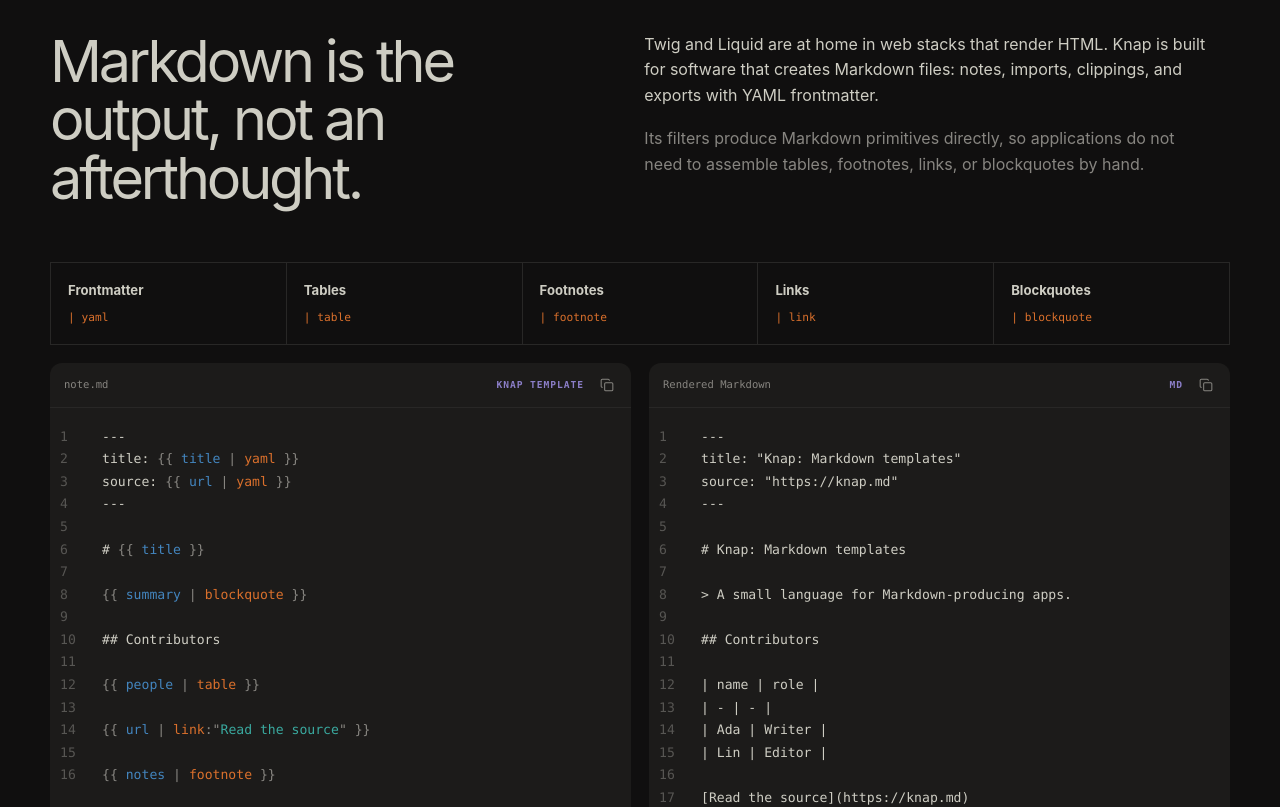
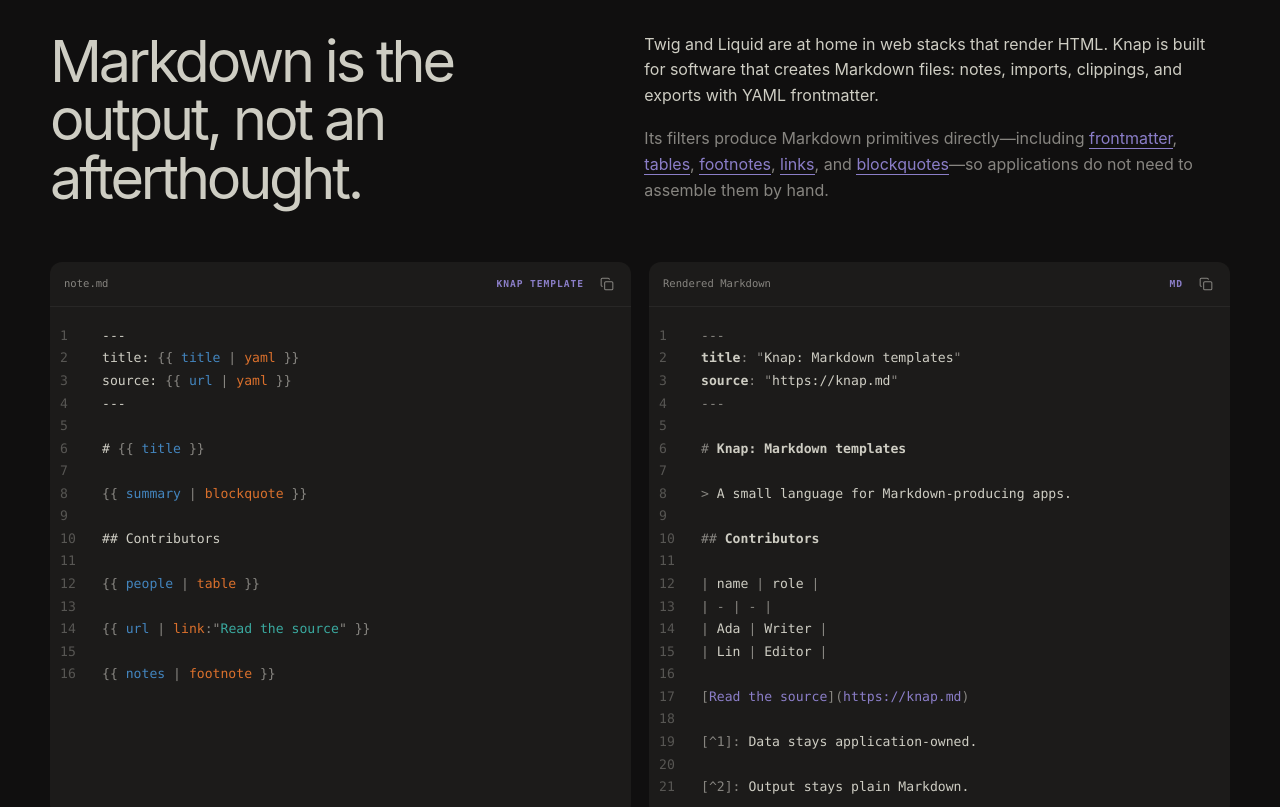
Before and after one commit to obsidianmd/knap, a Next.js app in the folder website/: page / in a window 1280 px wide. Shown: the part 920-1727 px from the top of the page. Built offline with nearby package versions, Linux system fonts and the light colour scheme.

Commit message:
Highlight rendered Markdown examples

```diff
--- a/website/app/_components/docs.tsx
+++ b/website/app/_components/docs.tsx
@@ -106,8 +106,61 @@
   return undefined;
 }
 
+function highlightMarkdownInline(text: string, keyPrefix: string) {
+  const parts = text.split(/(\[[^\]\n]+\]\([^)\n]+\)|\[\^[^\]\n]+\])/g).filter(Boolean);
+
+  return parts.map((part, index) => {
+    const link = part.match(/^\[([^\]]+)\]\(([^)]+)\)$/);
+    if (link) {
+      return (
+        <span key={`${keyPrefix}-${index}`}>
+          <span className="syn-punctuation">[</span>
+          <span className="syn-md-link">{link[1]}</span>
+          <span className="syn-punctuation">](</span>
+          <span className="syn-md-link">{link[2]}</span>
+          <span className="syn-punctuation">)</span>
+        </span>
+      );
+    }
+
+    if (/^\[\^[^\]]+\]$/.test(part)) return <span className="syn-punctuation" key={`${keyPrefix}-${index}`}>{part}</span>;
+    return <span key={`${keyPrefix}-${index}`}>{part}</span>;
+  });
+}
+
+function highlightMarkdownLine(line: string) {
+  if (/^\s*---\s*$/.test(line)) return <span className="syn-punctuation">{line}</span>;
+
+  const heading = line.match(/^(#{1,6})(\s+)(.*)$/);
+  if (heading) {
+    return <><span className="syn-punctuation">{heading[1]}</span>{heading[2]}<span className="syn-md-heading">{highlightMarkdownInline(heading[3], 'heading')}</span></>;
+  }
+
+  const blockquote = line.match(/^(\s*)(>)(\s?)(.*)$/);
+  if (blockquote) {
+    return <>{blockquote[1]}<span className="syn-punctuation">{blockquote[2]}</span>{blockquote[3]}{highlightMarkdownInline(blockquote[4], 'blockquote')}</>;
+  }
+
+  const footnote = line.match(/^(\[\^[^\]]+\])(:)(\s*)(.*)$/);
+  if (footnote) {
+    return <><span className="syn-punctuation">{footnote[1]}{footnote[2]}</span>{footnote[3]}{highlightMarkdownInline(footnote[4], 'footnote')}</>;
+  }
+
+  const yaml = line.match(/^([A-Za-z][\w-]*)(:)(\s*)(.*)$/);
+  if (yaml) {
+    const quoted = yaml[4].match(/^(["'])(.*)\1$/);
+    return <><span className="syn-md-key">{yaml[1]}</span><span className="syn-punctuation">{yaml[2]}</span>{yaml[3]}{quoted ? <><span className="syn-punctuation">{quoted[1]}</span>{quoted[2]}<span className="syn-punctuation">{quoted[1]}</span></> : highlightMarkdownInline(yaml[4], 'yaml')}</>;
+  }
+
+  if (/^\s*\|.*\|\s*$/.test(line)) {
+    return line.split(/(\||:?-+:?)/g).filter(Boolean).map((part, index) => <span className={/^(?:\||:?-+:?)$/.test(part) ? 'syn-punctuation' : undefined} key={`table-${index}`}>{part}</span>);
+  }
+
+  return highlightMarkdownInline(line, 'markdown');
+}
+
 function highlightLine(line: string, language: CodeLanguage) {
-  if (language === 'md') return line;
+  if (language === 'md') return highlightMarkdownLine(line);
 
   const pattern = /(\{\{|\}\}|\{%|%\}|"(?:\\.|[^"\\])*"|'(?:\\.|[^'\\])*'|`(?:\\.|[^`\\])*`|===|!==|==|!=|=>|<=|>=|&&|\|\||\?\?|[{}()[\].,:;=+\-*/<>!?|]|\b(?:if|elseif|else|endif|for|in|endfor|set|and|or|not|contains|true|false|null|undefined|import|from|const|let|type|async|await|return|new|throw|export|pnpm|npm|npx)\b|\b\d+(?:\.\d+)?\b|[A-Za-z_$][\w$]*)/g;
   let expectsFilter = false;
--- a/website/app/globals.css
+++ b/website/app/globals.css
@@ -115,12 +115,8 @@
 .markdown-native-heading > div { max-width: 570px; }
 .markdown-native-heading p { margin: 0; color: var(--body); font-size: 1rem; }
 .markdown-native-heading p + p { margin-top: 18px; color: var(--muted); }
-.markdown-output-types { display: grid; grid-template-columns: repeat(auto-fit, minmax(150px, 1fr)); gap: 1px; margin-top: 54px; border: 1px solid var(--line); background: var(--line); }
-.markdown-output-types a { display: grid; gap: 8px; min-width: 0; background: var(--ink); padding: 17px; transition: background 150ms ease; }
-.markdown-output-types a:hover { background: var(--panel); }
-.markdown-output-types span { color: var(--paper); font-size: 0.82rem; font-weight: 650; }
-.markdown-output-types code { overflow: hidden; color: var(--orange); font-family: "SFMono-Regular", Consolas, monospace; font-size: 0.7rem; text-overflow: ellipsis; white-space: nowrap; }
-.markdown-transform { display: grid; grid-template-columns: repeat(2, minmax(0, 1fr)); gap: 18px; margin-top: 18px; }
+.markdown-native-heading a { color: var(--accent); border-bottom: 1px solid var(--accent); }
+.markdown-transform { display: grid; grid-template-columns: repeat(2, minmax(0, 1fr)); gap: 18px; margin-top: 54px; }
 .markdown-transform .doc-code { min-width: 0; margin: 0; }
 
 .install-strip { display: flex; align-items: center; justify-content: space-between; gap: 24px; border-bottom: 1px solid var(--line); padding-block: 24px; }
@@ -181,7 +177,7 @@
   .hero-actions { align-items: stretch; flex-direction: column; }
   .code-window { box-shadow: 9px 9px 0 var(--line); }
   .markdown-native-heading { gap: 28px; }
-  .markdown-output-types { grid-template-columns: repeat(2, minmax(0, 1fr)); margin-top: 38px; }
+  .markdown-transform { margin-top: 38px; }
   .install-strip { align-items: flex-start; flex-direction: column; }
   .feature-cards article { grid-template-columns: 34px 1fr; }
   .feature-cards p { grid-column: 2; }
@@ -352,6 +348,9 @@
 .syn-filter, .syn-function { color: var(--orange); }
 .syn-string { color: var(--cyan); }
 .syn-number { color: var(--purple); }
+.syn-md-heading { color: var(--paper); font-weight: 700; }
+.syn-md-key { color: var(--paper); font-weight: 650; }
+.syn-md-link { color: var(--purple); }
 
 .doc-note {
   display: grid;
--- a/website/app/page.tsx
+++ b/website/app/page.tsx
@@ -99,17 +99,9 @@
           <h2 id="markdown-native-title">Markdown is the output, not an afterthought.</h2>
           <div>
             <p>Twig and Liquid are at home in web stacks that render HTML. Knap is built for software that creates Markdown files: notes, imports, clippings, and exports with YAML frontmatter.</p>
-            <p>Its filters produce Markdown primitives directly, so applications do not need to assemble tables, footnotes, links, or blockquotes by hand.</p>
+            <p>Its filters produce Markdown primitives directly—including <a href="/filters/yaml">frontmatter</a>, <a href="/filters/table">tables</a>, <a href="/filters/footnote">footnotes</a>, <a href="/filters/link">links</a>, and <a href="/filters/blockquote">blockquotes</a>—so applications do not need to assemble them by hand.</p>
           </div>
         </header>
-
-        <nav className="markdown-output-types" aria-label="Markdown output filters">
-          <a href="/filters/yaml"><span>Frontmatter</span><code>| yaml</code></a>
-          <a href="/filters/table"><span>Tables</span><code>| table</code></a>
-          <a href="/filters/footnote"><span>Footnotes</span><code>| footnote</code></a>
-          <a href="/filters/link"><span>Links</span><code>| link</code></a>
-          <a href="/filters/blockquote"><span>Blockquotes</span><code>| blockquote</code></a>
-        </nav>
 
         <div className="markdown-transform">
           <CodeBlock label="note.md" code={markdownTemplate} />
```
